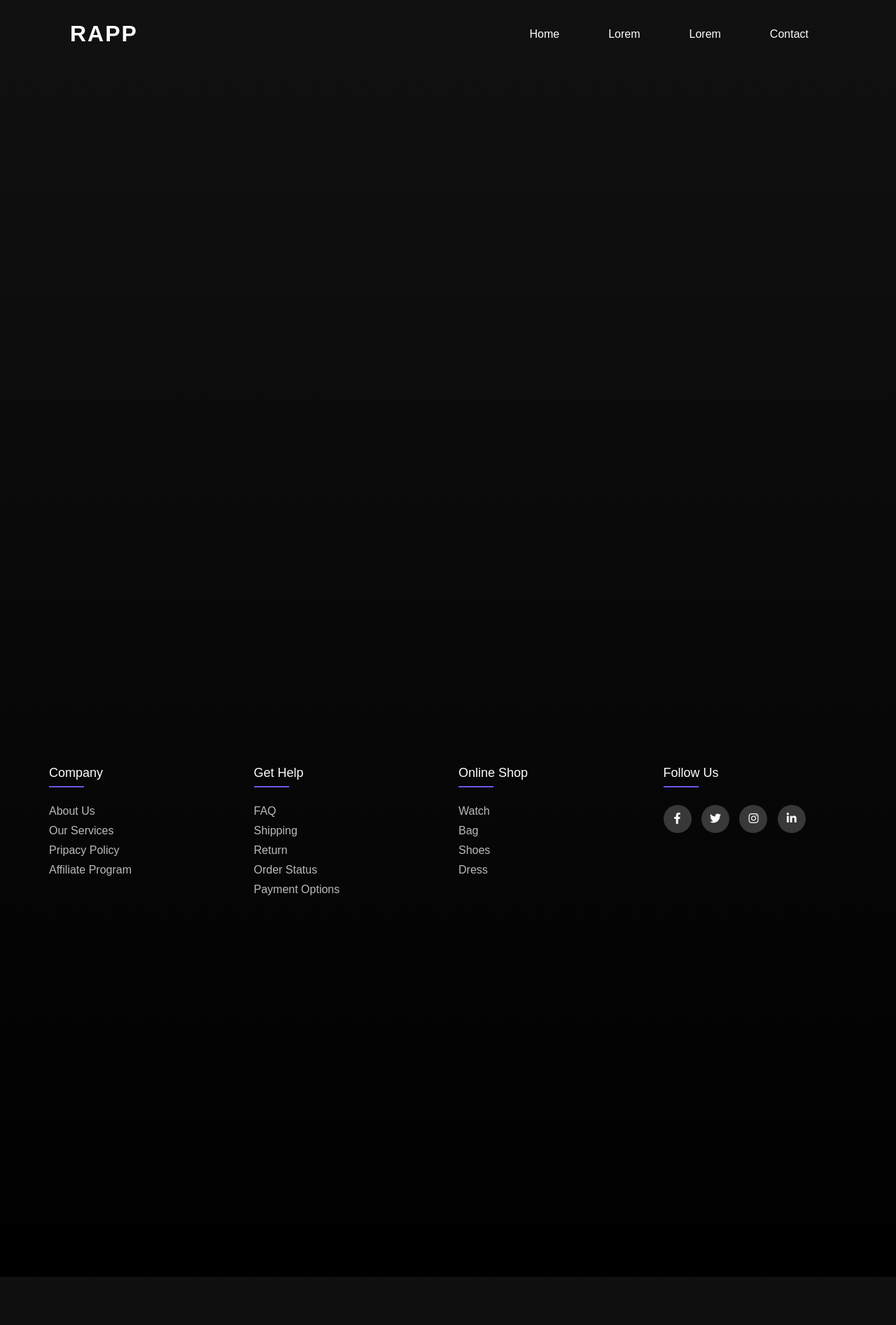
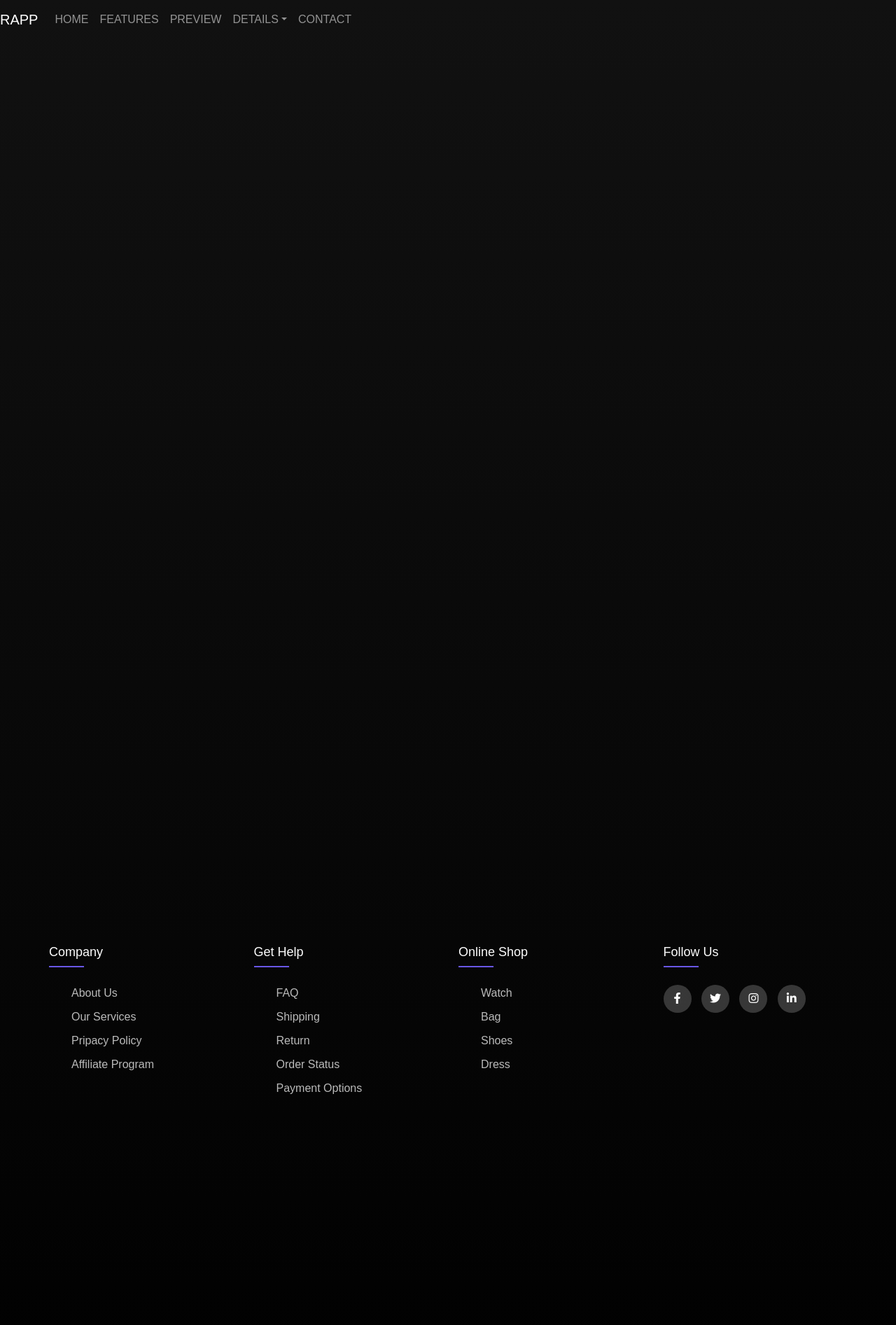
Before and after one commit to juanf1021/Rapp, a Django app: template Rapp/home/templates/layouts/layout.html in a window 1280 px wide. Shown: the top 1893 px of the page at 70% size. Before the commit the page ends 1824 px from the top, so only its background shows below. Run offline with Django 4.2, Linux system fonts and the light colour scheme; the template is opened without the code that fills it, so the values that code supplies are empty; some libraries are stand-ins or nearby versions; some web fonts are replaced.

Commit message:
style test lot of info

```diff
--- a/Rapp/home/static/styles/style.css
+++ b/Rapp/home/static/styles/style.css
@@ -93,9 +93,10 @@ header ul li a:hover{
 
 /* footer style start */
 
+
 footer{
     padding: 70px 0;
-    margin-top: 80%;
+    margin-top: 100%;
 }
 
 footer .container{
@@ -177,6 +178,46 @@ footer .container .row .footer-col .social-links a:hover{
 
 /* footer style ends */
 
+/* test header starts */
+
+
+
+/* test header ends */
+
+.header {
+	background: linear-gradient(to bottom right, rgba(72, 72, 212, 0), rgba(241, 104, 104, 0)), url('../images/header-background.jpg') center center no-repeat;
+	background-size: cover;
+}
+
+.header .header-content {
+	padding-top: 8.5rem;
+	padding-bottom: 7rem;
+	text-align: center;
+}
+
+.header .text-container {
+	margin-bottom: 3rem;
+}
+
+.header h1 {
+	margin-bottom: 1rem;
+}
+
+.header #js-rotating {
+	color: #40e0ee;
+}
+
+.header .p-large {
+	margin-bottom: 2rem;
+}
+
+.header .btn-solid-lg {
+	margin-right: 0.5rem;
+	margin-bottom: 1.25rem;
+}
+
+
+/* test header ends */
 
 /* responsive */
 @media(max-width: 767px){
--- a/Rapp/home/templates/layouts/layout.html
+++ b/Rapp/home/templates/layouts/layout.html
@@ -5,23 +5,77 @@
     <meta charset="UTF-8">
     <meta http-equiv="X-UA-Compatible" content="IE=edge">
     <meta name="viewport" content="width=device-width, initial-scale=1.0">
-    <title>Document</title>
+    <title>{% block title %}{% endblock %}</title>
     <link rel="stylesheet" href="{% static 'styles/style.css' %}">
     <link rel="stylesheet" href="https://cdnjs.cloudflare.com/ajax/libs/font-awesome/6.1.1/css/all.min.css">
+
+
+    <!-- test style  -->
+
+    <!-- Styles -->
+    <link href="https://fonts.googleapis.com/css?family=Montserrat:400,600,700" rel="stylesheet">
+    <link href="https://fonts.googleapis.com/css?family=Open+Sans:400,400i,700,700i" rel="stylesheet">
+    <link href="{% static 'styles/test/bootstrap.css' %}" rel="stylesheet">
+    <link href="{% static 'styles/test/fontawesome-all.css' %}" rel="stylesheet">
+    <link href="{% static 'styles/test/swiper.css' %}" rel="stylesheet">
+	<link href="{% static 'styles/test/magnific-popup.css' %}" rel="stylesheet">
+    <link href="{% static 'styles/test/magnific-popup.css' %}" rel="stylesheet">
+    <link href="{% static 'styles/test/styles.css' %}" rel="stylesheet">
+
+    <!-- end test style -->
 </head>
 
 <body>
-    <header>
-      <a href="#" class="logo">Rapp</a>
-      <ul>
-          <li><a href="#">Home</a></li>
-          <li><a href="#">Lorem</a></li>
-          <li><a href="#">Lorem</a></li>
-          <li><a href="#">Contact</a></li>
-      </ul>
-    </header>
+    <!-- Navbar -->
+    <nav class="navbar navbar-expand-md navbar-dark navbar-custom fixed-top">
+        <!-- Text Logo - Use this if you don't have a graphic logo -->
+        <!-- <a class="navbar-brand logo-text page-scroll" href="index.html">Leno</a> -->
+
+        <!-- Image Logo -->
+        <a class="navbar-brand logo-image" href="index.html">RAPP</a>
+
+        <!-- Mobile Menu Toggle Button -->
+        <button class="navbar-toggler" type="button" data-toggle="collapse" data-target="#navbarsExampleDefault" aria-controls="navbarsExampleDefault" aria-expanded="false" aria-label="Toggle navigation">
+            <span class="navbar-toggler-awesome fas fa-bars"></span>
+            <span class="navbar-toggler-awesome fas fa-times"></span>
+        </button>
+        <!-- end of mobile menu toggle button -->
+
+        <div class="collapse navbar-collapse" id="navbarsExampleDefault">
+            <ul class="navbar-nav ml-auto">
+                <li class="nav-item">
+                    <a class="nav-link page-scroll" href="#header">HOME <span class="sr-only">(current)</span></a>
+                </li>
+                <li class="nav-item">
+                    <a class="nav-link page-scroll" href="#features">FEATURES</a>
+                </li>
+                <li class="nav-item">
+                    <a class="nav-link page-scroll" href="#preview">PREVIEW</a>
+                </li>
+
+                <!-- Dropdown Menu -->
+                <li class="nav-item dropdown">
+                    <a class="nav-link dropdown-toggle page-scroll" href="#details" id="navbarDropdown" role="button" aria-haspopup="true" aria-expanded="false">DETAILS</a>
+                    <div class="dropdown-menu" aria-labelledby="navbarDropdown">
+                        <a class="dropdown-item" href="terms-conditions.html"><span class="item-text">TERMS CONDITIONS</span></a>
+                        <div class="dropdown-items-divide-hr"></div>
+                        <a class="dropdown-item" href="privacy-policy.html"><span class="item-text">PRIVACY POLICY</span></a>
+                    </div>
+                </li>
+                <!-- end of dropdown menu -->
+
+                <li class="nav-item">
+                    <a class="nav-link page-scroll" href="#contact">CONTACT</a>
+                </li>
+            </ul>
+        </div>
+    </nav> <!-- end of navbar -->
+    <!-- end of navbar -->
 
 
+    {% block body %}
+    {% endblock %}
+<section class="foot">
     <footer class="footer">
         <div class="container">
             <div class="row">
@@ -65,5 +119,19 @@
             </div>
         </div>
     </footer>
+</section>
+
+
+
+    <!-- Scripts -->
+    <script src="{% static 'js/jquery.min.js' %}"></script> <!-- jQuery for Bootstrap's JavaScript plugins -->
+    <script src="{% static 'js/popper.min.js' %}"></script> <!-- Popper tooltip library for Bootstrap -->
+    <script src="{% static 'js/bootstrap.min.js' %}"></script> <!-- Bootstrap framework -->
+    <script src="{% static 'js/jquery.easing.min.js' %}"></script> <!-- jQuery Easing for smooth scrolling between anchors -->
+    <script src="{% static 'js/swiper.min.js' %}"></script> <!-- Swiper for image and text sliders -->
+    <script src="{% static 'js/jquery.magnific-popup.js' %}"></script> <!-- Magnific Popup for lightboxes -->
+    <script src="{% static 'js/morphext.min.js' %}"></script> <!-- Morphtext rotating text in the header -->
+    <script src="{% static 'js/validator.min.js' %}"></script> <!-- Validator.js - Bootstrap plugin that validates forms -->
+    <script src="{% static 'js/scripts.js' %}"></script> <!-- Custom scripts -->
 </body>
 </html>
--- a/Rapp/home/views.py
+++ b/Rapp/home/views.py
@@ -3,4 +3,4 @@ from django.shortcuts import render
 # Create your views here.
 
 def home(request):
-    return render(request, "layouts/layout.html")
+    return render(request, "templates/index.html")
```
